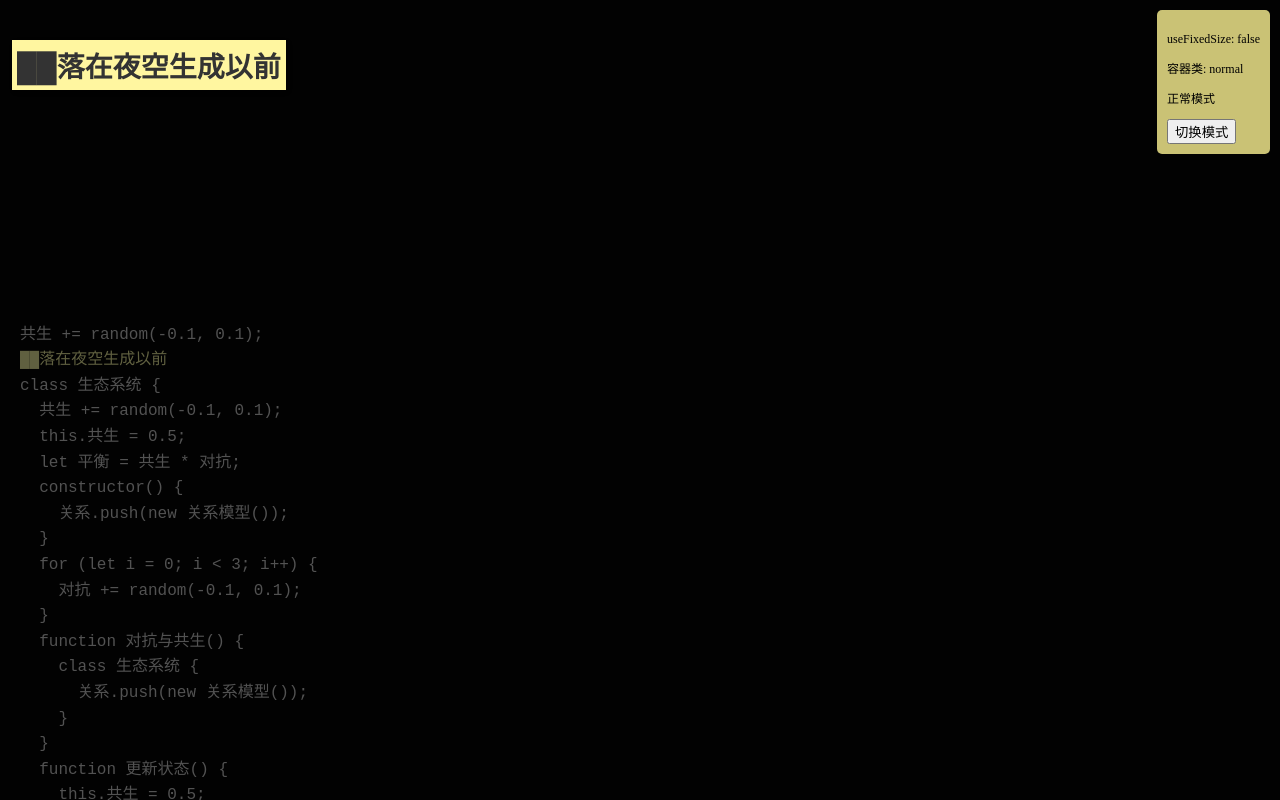
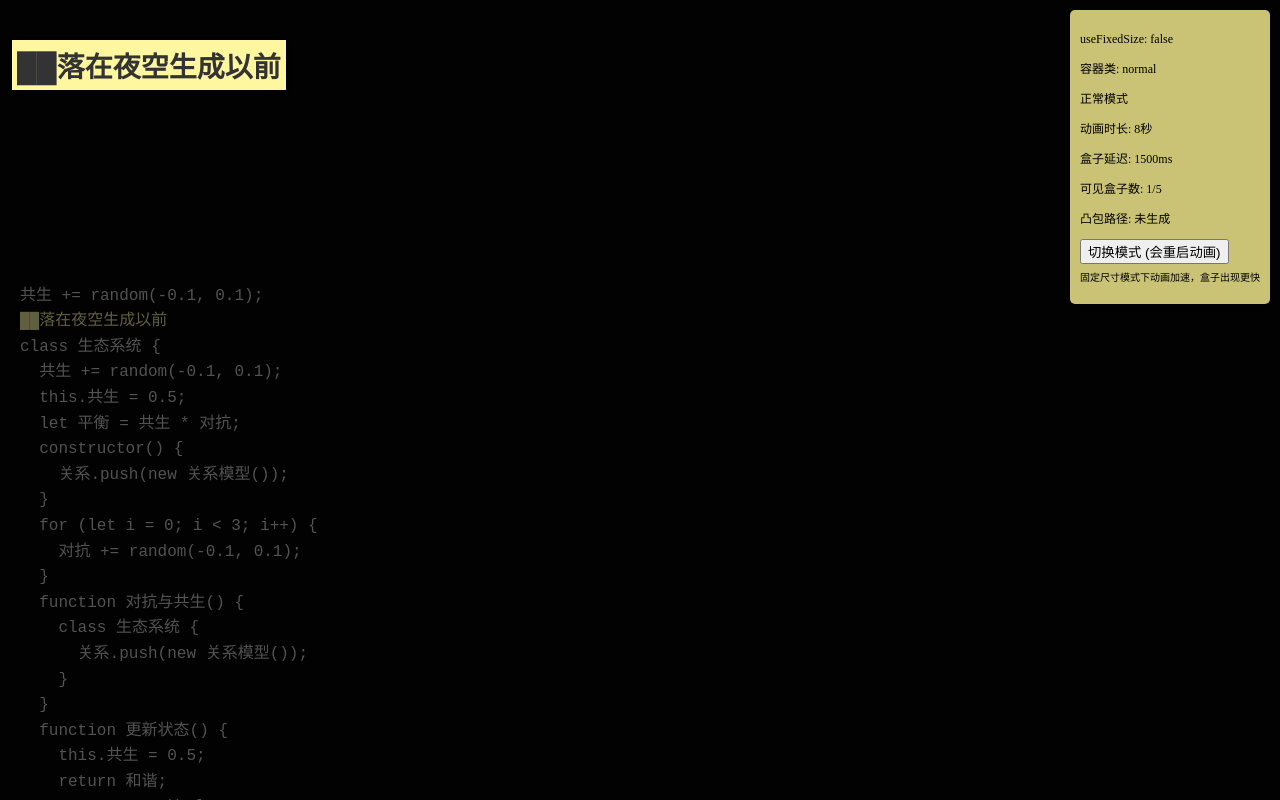
Before and after one commit to onlyjokers/Hive_AI_Opening, a SvelteKit app in the folder hive-ai-utopia/: page / in a window 1280 px wide. Built offline with nearby package versions, Linux system fonts and the light colour scheme.

Commit message:
feat: 在DraggableBox组件中添加可访问性属性，确保可拖拽框可通过键盘操作

```diff
--- a/hive-ai-utopia/src/routes/+page.svelte
+++ b/hive-ai-utopia/src/routes/+page.svelte
@@ -1,6 +1,6 @@
 <script lang="ts">
   import DraggableBox from './DraggableBox.svelte';
-  import { onMount } from 'svelte';
+  import { onMount, onDestroy } from 'svelte';
   import './styles.css';
   import { gsap } from 'gsap';
   import { fade } from 'svelte/transition';
@@ -82,14 +82,30 @@
         let baseY = d.y;
 
         if (useFixedSize && typeof document !== 'undefined') {
-          const container = document.querySelector('.app-container');
-          const triangle = document.querySelector('.triangle-container');
-          if (container && triangle) {
-            const containerRect = container.getBoundingClientRect();
-            const triangleRect = triangle.getBoundingClientRect();
-            // 将全局坐标转换为相对于triangle-container的坐标
-            baseX = d.x - triangleRect.left;
-            baseY = d.y - triangleRect.top;
+          // 在固定尺寸模式下，需要将viewport坐标转换为SVG坐标系
+          const triangleContainer = document.querySelector('.triangle-container');
+          const svg = document.querySelector('.triangle-svg');
+
+          if (triangleContainer && svg) {
+            const containerRect = triangleContainer.getBoundingClientRect();
+            const svgRect = svg.getBoundingClientRect();
+
+            // 将DraggableBox的viewport坐标转换为相对于SVG的坐标
+            baseX = d.x - svgRect.left;
+            baseY = d.y - svgRect.top;
+
+            console.log('Fixed size coordinate conversion:', {
+              boxId: b.id,
+              original: { x: d.x, y: d.y },
+              containerRect: { left: containerRect.left, top: containerRect.top },
+              svgRect: { left: svgRect.left, top: svgRect.top },
+              converted: { x: baseX, y: baseY }
+            });
+          } else {
+            // 如果找不到容器元素，回退到直接使用坐标
+            baseX = d.x;
+            baseY = d.y;
+            console.log('Fixed size mode - fallback to direct coordinates');
           }
         }
 
@@ -334,14 +350,26 @@
     if (codeDiv && linesContainer) {
       const viewH = codeDiv.clientHeight;
       const fullH = linesContainer.scrollHeight;
+
+      // 根据固定尺寸模式调整动画参数
+      const animationDuration = useFixedSize ? 4 : 8; // 固定尺寸模式下缩短动画时间
+      const boxDelay = useFixedSize ? 750 : 1500; // 固定尺寸模式下缩短盒子出现延迟
+
+      console.log('Animation settings:', {
+        useFixedSize,
+        animationDuration,
+        boxDelay,
+        viewH,
+        fullH
+      });
+
       gsap.fromTo(
         linesContainer,
         { y: viewH },
         {
           // 滚动到内容底部与视口底对齐时停止：y = viewH - fullH
-          // y: viewH - fullH,
-          y: (viewH/1 - (boxes.length * 19)) - fullH,
-          duration: 8,
+          y: (viewH/1 - (boxes.length * 35)) - fullH,
+          duration: animationDuration,
           ease: 'none',
           onUpdate: () => {
             // 检测视口区域
@@ -363,7 +391,6 @@
                   if (lineRect.top >= viewportRect.top && lineRect.bottom <= viewportRect.bottom) {
                     // 仅触发一次
                     boxScheduled[line.id] = true;
-                    const delay = 1500;
                     setTimeout(() => {
                       const showBox = () => {
                         const pos = lineEl.getBoundingClientRect();
@@ -390,7 +417,7 @@
                       } else {
                         showBox();
                       }
-                    }, delay);
+                    }, boxDelay);
                   }
                 }
               }
@@ -567,6 +594,122 @@
       alert('无法开始录制，请确保已授予屏幕共享权限。');
     }
   }
+
+  // 重新启动动画的函数
+  function restartAnimation() {
+    if (!codeDiv || !linesContainer) return;
+
+    // 重置所有盒子状态
+    initBoxStates();
+
+    // 停止当前动画
+    gsap.killTweensOf(linesContainer);
+
+    // 重新计算视口和动画参数
+    const viewH = codeDiv.clientHeight;
+    const fullH = linesContainer.scrollHeight;
+
+    // 根据固定尺寸模式调整动画参数
+    const animationDuration = useFixedSize ? 4 : 8;
+    const boxDelay = useFixedSize ? 750 : 1500;
+
+    console.log('Restarting animation with settings:', {
+      useFixedSize,
+      animationDuration,
+      boxDelay,
+      viewH,
+      fullH
+    });
+
+    // 重新启动动画
+    gsap.fromTo(
+      linesContainer,
+      { y: viewH },
+      {
+        y: (viewH/1 - (boxes.length * 35)) - fullH,
+        duration: animationDuration,
+        ease: 'none',
+        onUpdate: () => {
+          // 检测视口区域
+          const viewportRect = codeDiv.getBoundingClientRect();
+
+          // 遍历检测所有盒子类型行
+          staticLines.forEach((line, idx) => {
+            if (
+              line.type === 'box' &&
+              line.id &&
+              boxStates[line.id] &&
+              !boxStates[line.id].visible &&
+              !boxScheduled[line.id]
+            ) {
+              const lineEl = lineRefs[idx];
+              if (lineEl) {
+                const lineRect = lineEl.getBoundingClientRect();
+                if (lineRect.top >= viewportRect.top && lineRect.bottom <= viewportRect.bottom) {
+                  boxScheduled[line.id] = true;
+                  setTimeout(() => {
+                    const showBox = () => {
+                      const pos = lineEl.getBoundingClientRect();
+                      if (line.id) {
+                        boxStates[line.id] = {
+                          visible: true,
+                          initialX: pos.left,
+                          initialY: pos.top
+                        };
+                      }
+                    };
+                    if (line.id === lastId) {
+                      if (boxes.filter(b => b.id !== lastId).every(b => boxStates[b.id].visible)) {
+                        showBox();
+                      } else {
+                        const checkInterval = setInterval(() => {
+                          if (boxes.filter(b => b.id !== lastId).every(b => boxStates[b.id].visible)) {
+                            showBox();
+                            clearInterval(checkInterval);
+                          }
+                        }, 100);
+                      }
+                    } else {
+                      showBox();
+                    }
+                  }, boxDelay);
+                }
+              }
+            }
+          });
+        }
+      }
+    );
+  }
+
+  // 监听useFixedSize变化，重新启动动画
+  $: if (typeof useFixedSize !== 'undefined') {
+    // 当useFixedSize变化时，更新body class
+    if (useFixedSize) {
+      document.body.classList.add('fixed-size-mode');
+    } else {
+      document.body.classList.remove('fixed-size-mode');
+    }
+
+    // 延迟重新启动动画，等待DOM更新
+    setTimeout(() => {
+      restartAnimation();
+    }, 100);
+  }
+
+  // 组件销毁时清理动画和定时器
+  onDestroy(() => {
+    // 停止所有GSAP动画
+    gsap.killTweensOf("*");
+
+    // 清除所有定时器（如果有全局引用的话）
+    // 注意：setTimeout 创建的定时器在组件销毁时会自动清理
+
+    // 移除body类
+    if (typeof document !== 'undefined') {
+      document.body.classList.remove('fixed-size-mode');
+    }
+  });
 </script>
 
 <svelte:window bind:innerWidth={windowWidth} bind:innerHeight={windowHeight} />
@@ -633,12 +776,21 @@
       {#if useFixedSize}
         <p>固定尺寸: 1728×832</p>
         <p>录制模式: 开启</p>
+        <p>动画时长: 4秒</p>
+        <p>盒子延迟: 750ms</p>
       {:else}
         <p>正常模式</p>
+        <p>动画时长: 8秒</p>
+        <p>盒子延迟: 1500ms</p>
       {/if}
+      <p>可见盒子数: {boxes.filter(b => boxStates[b.id]?.visible).length}/{boxes.length}</p>
+      <p>凸包路径: {hullPath ? '已生成' : '未生成'}</p>
       <button on:click={() => useFixedSize = !useFixedSize}>
-        切换模式
+        切换模式 (会重启动画)
       </button>
+      <p style="font-size: 10px; margin-top: 5px;">
+        固定尺寸模式下动画加速，盒子出现更快
+      </p>
     </div>
   </main>
 </div>
--- a/hive-ai-utopia/src/routes/DraggableBox.svelte
+++ b/hive-ai-utopia/src/routes/DraggableBox.svelte
@@ -64,6 +64,8 @@ export let initialY: number = 0;
 <div
   class="draggable-box"
   bind:this={boxDiv}
+  role="button"
+  tabindex="0"
   style="
     left: {x}px;
     top: {y}px;
```
